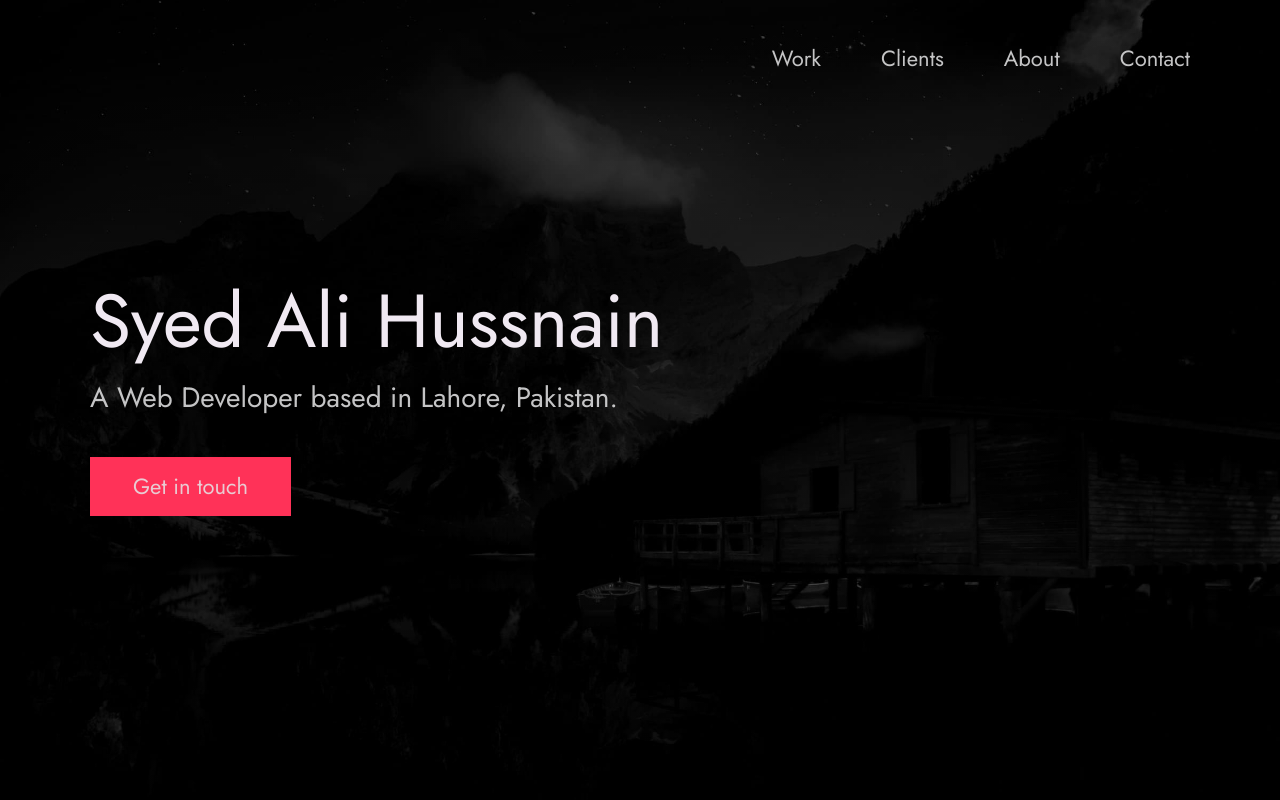
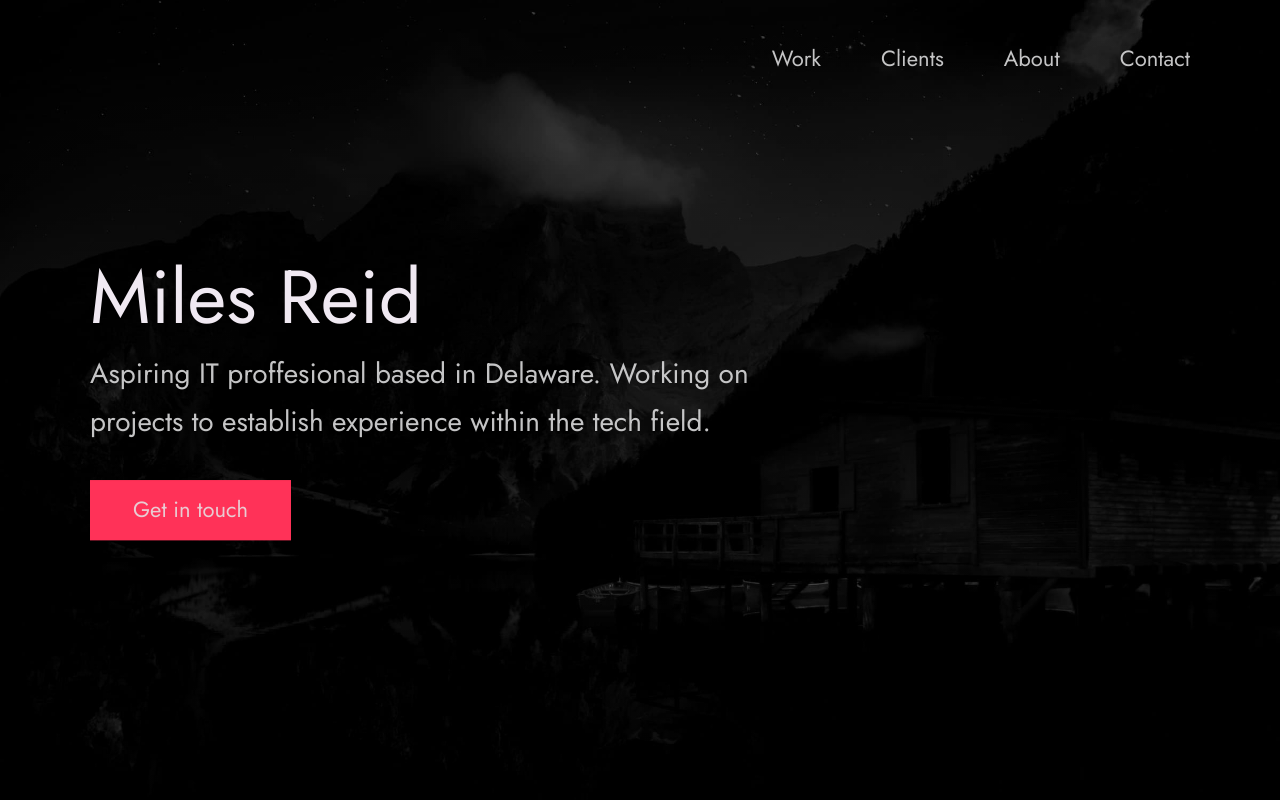
Before and after one commit to wc22reidm/newportfolio, a plain HTML site: page index.html in a window 1280 px wide. Shown: the top 800 px of the page. Drawn offline with Linux system fonts and the light colour scheme.

Commit message:
Update index.html

```diff
--- a/index.html
+++ b/index.html
@@ -24,7 +24,7 @@
 
   <!-- Put your site title here -->
   <title>
-    Syed Ali Hussnain | A Web Developer based in Lahore, Pakistan.
+    Miles Reid| Aspiring IT Professional based in Delaware, US
   </title>
 
   <meta name="description" content="Add small description of yourslef.">
@@ -56,10 +56,10 @@
       <div class="header__text">
         <h1 class="heading-primary">
           <!-- Replace the following name with your name -->
-          <span>Syed Ali Hussnain</span>
+          <span>Miles Reid </span>
         </h1>
         <!-- Put a small paragraph about yourself -->
-        <p>A Web Developer based in Lahore, Pakistan.</p>
+        <p> Aspiring IT proffesional based in Delaware. Working on projects to establish experience within the tech field. </p>
         <a href="#contact" class="btn btn--pink">Get in touch</a>
       </div>
     </div>
```
